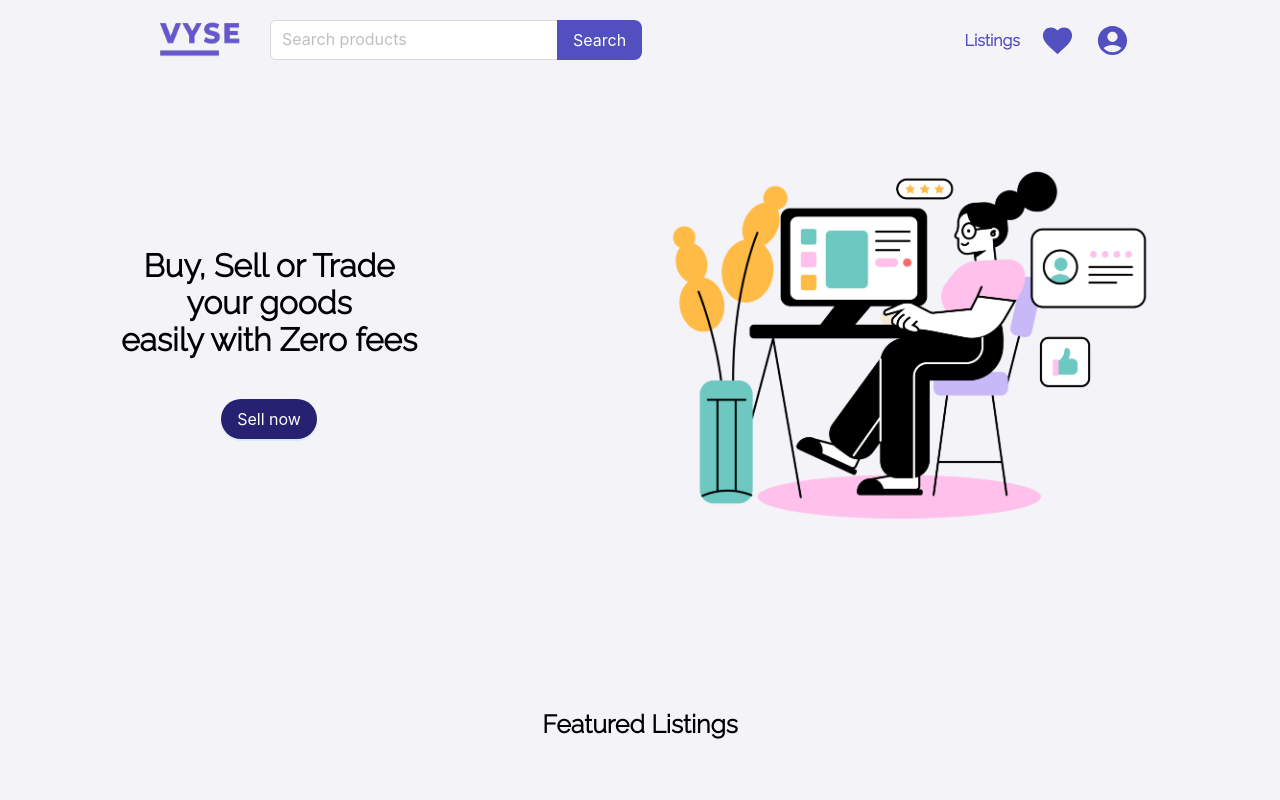
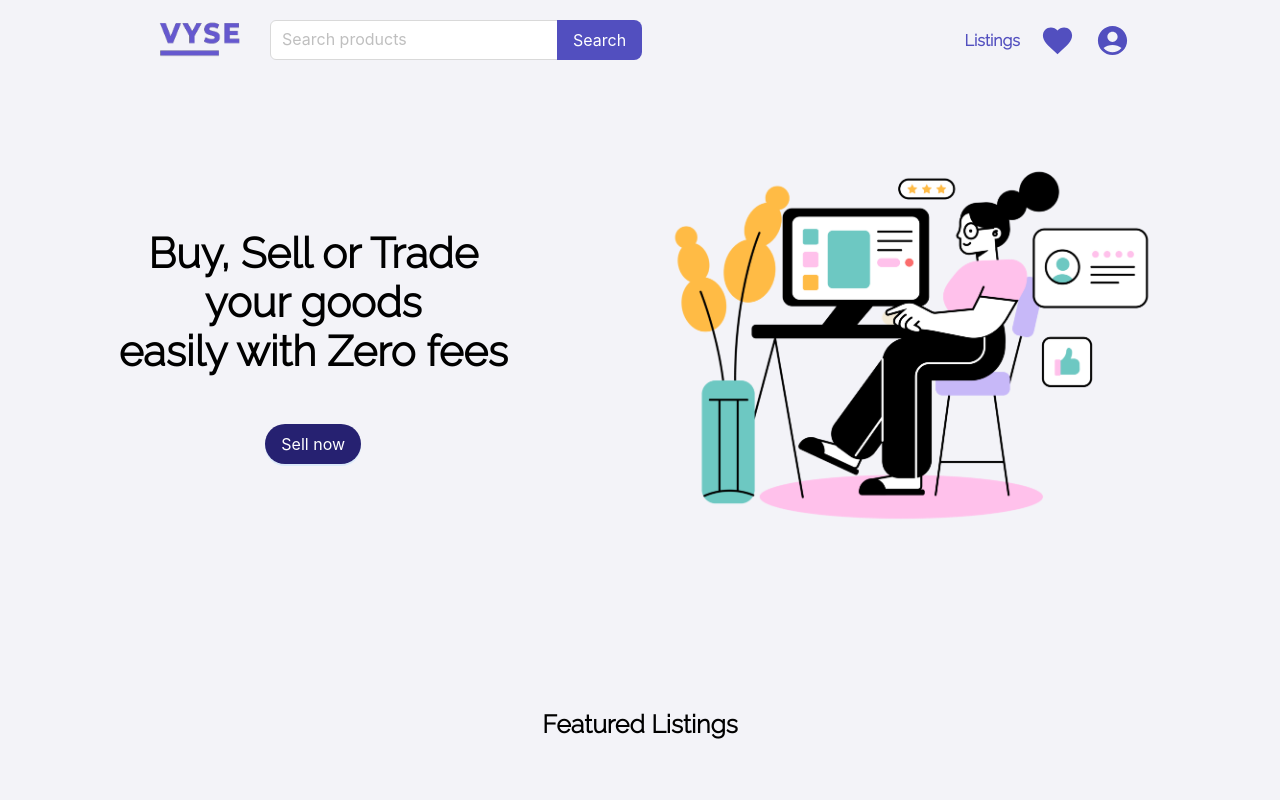
Before and after one commit to 0xArcheon/vyse, a React (Create React App) app: page / in a window 1280 px wide. Shown: the top 800 px of the page. Built offline with nearby package versions, Linux system fonts and the light colour scheme; no server answers.

Commit message:
minor ui component css adjustments

```diff
--- a/src/components/Banner/banner.css
+++ b/src/components/Banner/banner.css
@@ -1,6 +1,7 @@
 .banner {
     display: flex;
-    justify-content: space-around;
+    justify-content: center;
+    gap: 12%;
     align-items: center;
 }
 img {
@@ -14,4 +15,5 @@ img {
 }
 .bannertxt {
     font-weight: 850;
+    font-size: 42px;
 }
--- a/src/index.css
+++ b/src/index.css
@@ -12,3 +12,10 @@ code {
   font-family: source-code-pro, Menlo, Monaco, Consolas, 'Courier New',
     monospace;
 }
+
+body::-webkit-scrollbar-thumb {
+  border: 5px solid transparent;
+  border-radius: 100px;
+  background-color: #8070d4;
+  background-clip: content-box;
+}
--- a/src/pages/LoginForm.module.css
+++ b/src/pages/LoginForm.module.css
@@ -112,7 +112,7 @@ a:hover{
 
 .signupdiv{
     padding-top: 10px;
-    padding-left: 173px;
+    padding-left: 0px;
 }
 
 
--- a/src/pages/SignupForm.module.css
+++ b/src/pages/SignupForm.module.css
@@ -111,8 +111,8 @@ a:hover{
 }
 
 .logindiv{
-    padding-top: 10px;
-    padding-left: 173px;
+  padding-top: 11px;
+  padding-left: -18px;
 }
 
 
```
